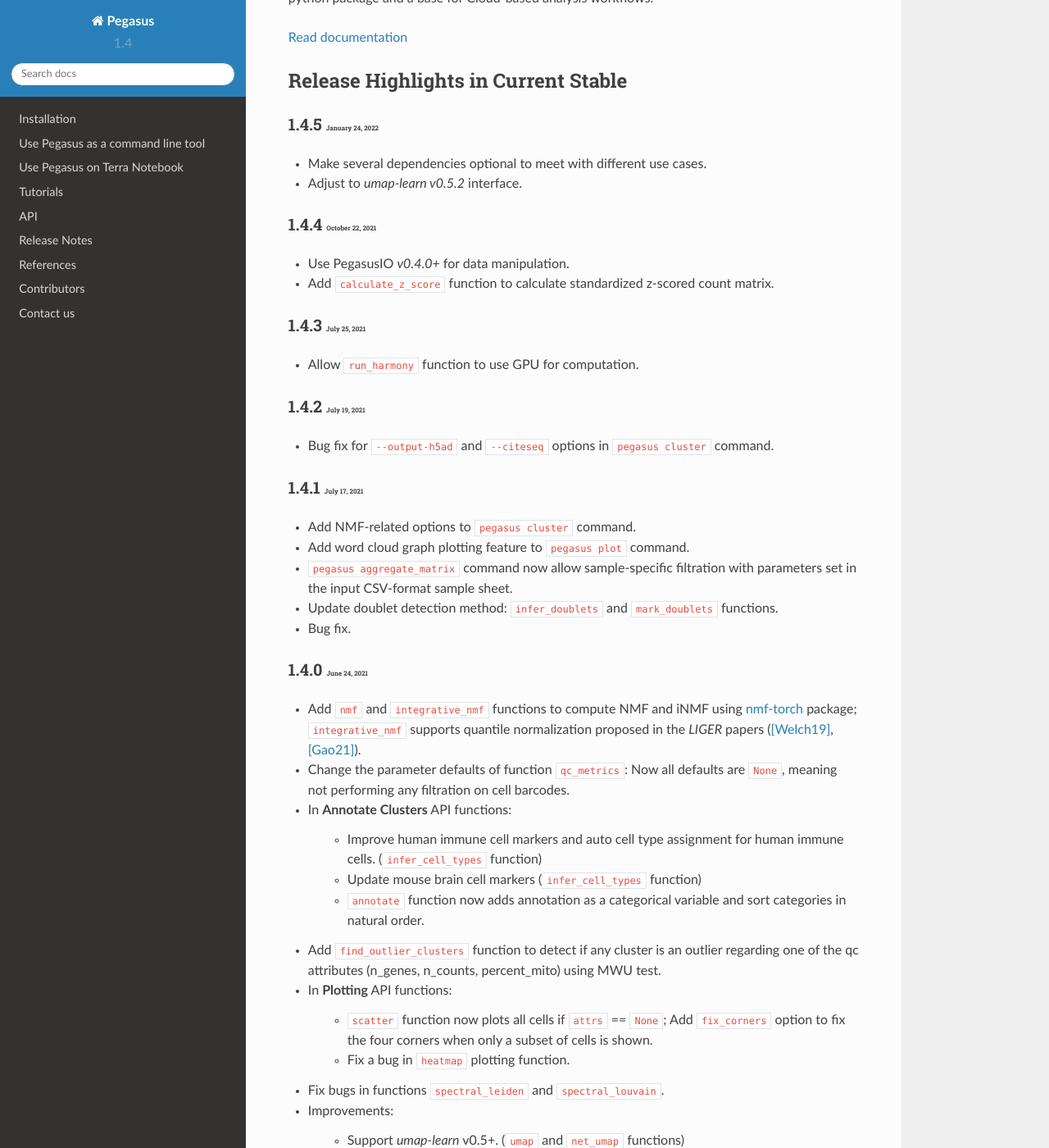
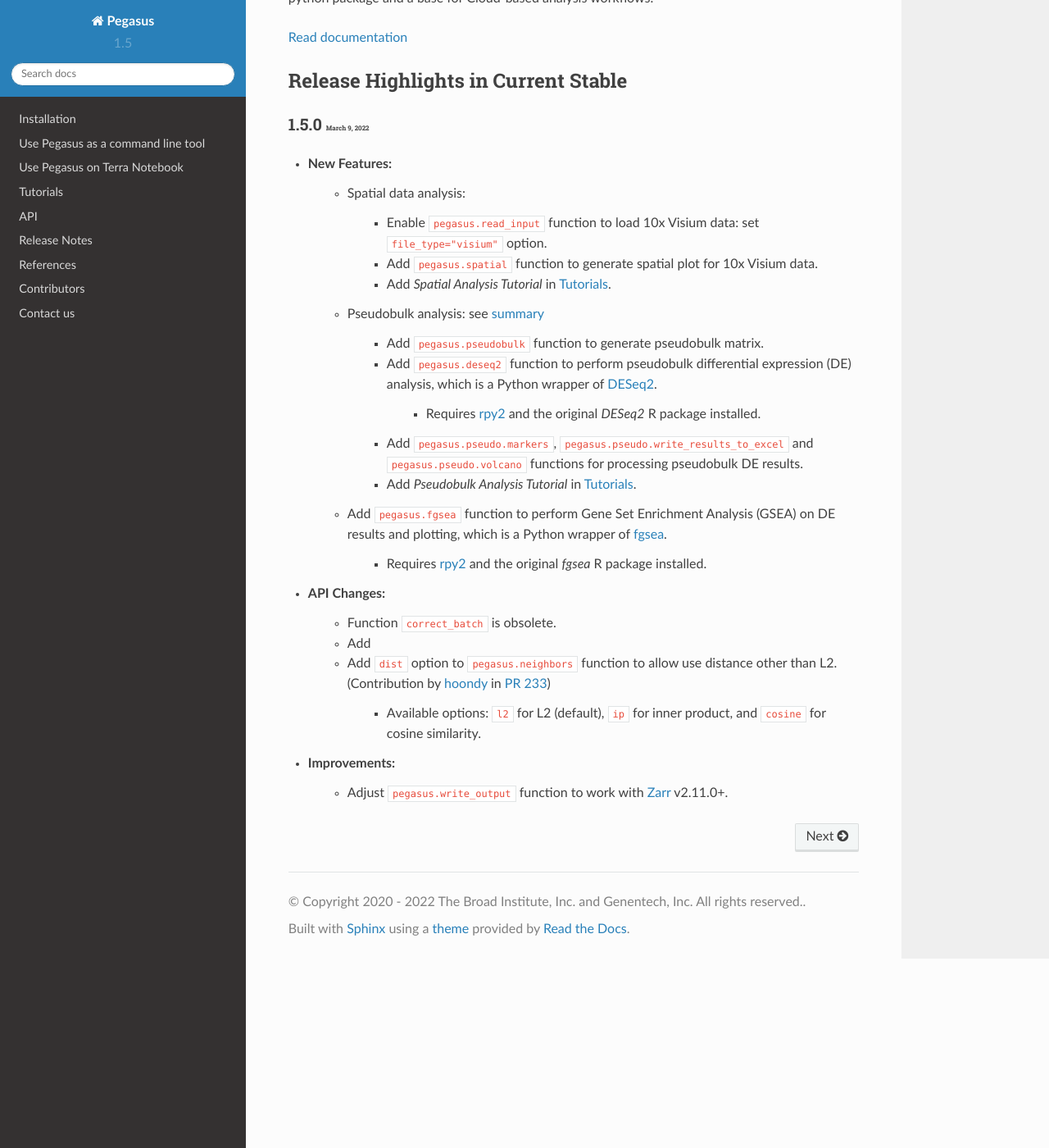
Before and after one commit to lilab-bcb/pegasus, a Sphinx documentation site: the page built from docs/index.rst, in a window 1280 px wide and 1400 px high, scrolled down 246 px. Shown: the whole window at 82% size. Built offline with Sphinx 7.4.7 and the Read the Docs theme 2.0.0, drawn with Linux system fonts in a browser that asks for light colours; formulas are drawn with MathJax 3; some of the changed text lies outside the part shown.

Commit message:
update docs

```diff
--- a/docs/conf.py
+++ b/docs/conf.py
@@ -23,15 +23,15 @@
 # -- Project information -----------------------------------------------------
 
 project = "Pegasus"
-copyright = "2020 - 2021 The Broad Institute, Inc. and The General Hospital Corporation. All rights reserved."
+copyright = "2020 - 2022 The Broad Institute, Inc. and Genentech, Inc. All rights reserved."
 author = (
     "Yiming Yang, Joshua Gould and Bo Li"
 )
 
 # The short X.Y version
-version = "1.4"
+version = "1.5"
 # The full version, including alpha/beta/rc tags
-release = "1.4.5"
+release = "1.5.0"
 
 
 # -- General configuration ---------------------------------------------------
--- a/docs/index.rst
+++ b/docs/index.rst
@@ -10,7 +10,7 @@
 Release Highlights in Current Stable
 ~~~~~~~~~~~~~~~~~~~~~~~~~~~~~~~~~~~~~
 
-.. include:: release_notes/version_1_4.rst
+.. include:: release_notes/version_1_5.rst
 
 .. toctree::
    :maxdepth: 1
--- a/docs/release_notes.rst
+++ b/docs/release_notes.rst
@@ -5,6 +5,11 @@
 
 .. note::
     Also see the release notes of `PegasusIO <https://pegasusio.readthedocs.io/en/stable/release_notes.html>`__.
+
+Version 1.5
+~~~~~~~~~~~~~
+
+.. include:: release_notes/version_1_5.rst
 
 Version 1.4
 ~~~~~~~~~~~~~
--- /dev/null
+++ b/docs/release_notes/version_1_5.rst
@@ -0,0 +1,28 @@
+1.5.0 :small:`March 9, 2022`
+^^^^^^^^^^^^^^^^^^^^^^^^^^^^^^^^^^
+
+* New Features:
+    * Spatial data analysis:
+
+        * Enable ``pegasus.read_input`` function to load 10x Visium data: set ``file_type="visium"`` option.
+        * Add ``pegasus.spatial`` function to generate spatial plot for 10x Visium data.
+        * Add *Spatial Analysis Tutorial* in `Tutorials <tutorials.html>`_.
+    * Pseudobulk analysis: see `summary <api/index.html#pseudo-bulk-analysis>`_
+
+        * Add ``pegasus.pseudobulk`` function to generate pseudobulk matrix.
+        * Add ``pegasus.deseq2`` function to perform pseudobulk differential expression (DE) analysis, which is a Python wrapper of `DESeq2 <https://bioconductor.org/packages/release/bioc/html/DESeq2.html>`_.
+
+            * Requires `rpy2 <https://rpy2.github.io/doc.html>`_ and the original *DESeq2* R package installed.
+        * Add ``pegasus.pseudo.markers``, ``pegasus.pseudo.write_results_to_excel`` and ``pegasus.pseudo.volcano`` functions for processing pseudobulk DE results.
+        * Add *Pseudobulk Analysis Tutorial* in `Tutorials <tutorials.html>`_.
+    * Add ``pegasus.fgsea`` function to perform Gene Set Enrichment Analysis (GSEA) on DE results and plotting, which is a Python wrapper of `fgsea <http://bioconductor.org/packages/release/bioc/html/fgsea.html>`_.
+
+        * Requires `rpy2 <https://rpy2.github.io/doc.html>`_ and the original *fgsea* R package installed.
+* API Changes:
+    * Function ``correct_batch`` is obsolete.
+    * Add
+    * Add ``dist`` option to ``pegasus.neighbors`` function to allow use distance other than L2. (Contribution by `hoondy <https://github.com/hoondy>`_ in `PR 233 <https://github.com/klarman-cell-observatory/pegasus/pull/233>`_)
+
+        * Available options: ``l2`` for L2 (default), ``ip`` for inner product, and ``cosine`` for cosine similarity.
+* Improvements:
+    * Adjust ``pegasus.write_output`` function to work with `Zarr <https://zarr.readthedocs.io>`_ v2.11.0+.
--- a/docs/requirements.txt
+++ b/docs/requirements.txt
@@ -18,5 +18,5 @@
 umap-learn
 forceatlas2-python
 pyarrow
-pegasusio
+pegasusio>=0.5.1
 demuxEM
--- a/requirements.txt
+++ b/requirements.txt
@@ -16,7 +16,7 @@
 numba
 numpy
 pandas>=1.2.0
-pegasusio>=0.4.1
+pegasusio>=0.5.1
 pybind11
 scikit-learn>=0.23.2
 scikit-misc
```
